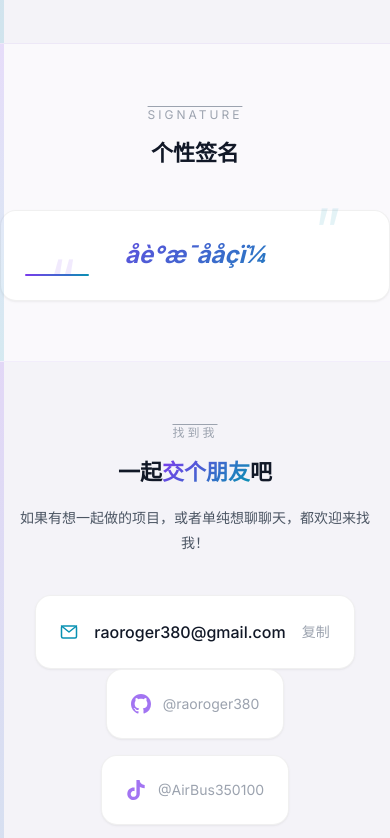
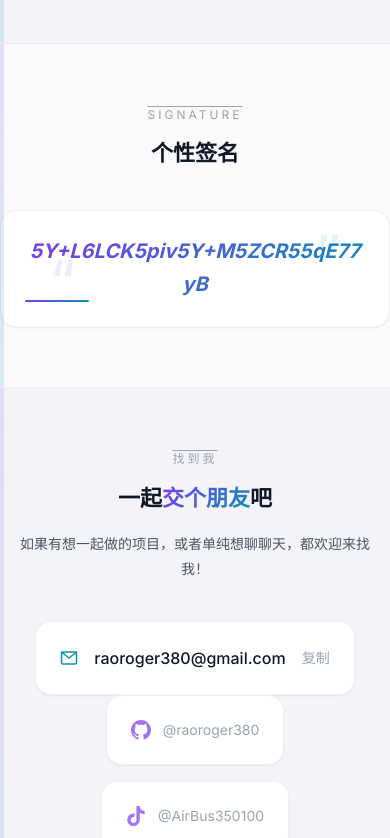
Before and after one commit to raoroger380/rogersite, a Next.js app: page / in a window 390 px wide. Shown: the part 4720-5558 px from the top of the page. Built offline with nearby package versions, Linux system fonts and the light colour scheme.

Commit message:
个性签名直接显示Base64，不解码

```diff
--- a/src/components/Signature.tsx
+++ b/src/components/Signature.tsx
@@ -1,20 +1,6 @@
 "use client";
 
-import { useEffect, useState } from "react";
-
-const ENCODED = "5Y+L6LCK5piv5Y+M5ZCR55qE77yB";
-
 export default function Signature() {
-  const [text, setText] = useState("");
-
-  useEffect(() => {
-    try {
-      setText(atob(ENCODED));
-    } catch {
-      setText("友谊是双向的！");
-    }
-  }, []);
-
   return (
     <section id="signature">
       <div className="section-container section-spacing">
@@ -31,12 +17,12 @@ export default function Signature() {
                 &ldquo;
               </div>
 
-              {/* 签名内容 */}
+              {/* 签名内容 — 直接显示Base64 */}
               <p
-                className="text-2xl md:text-3xl font-bold leading-relaxed gradient-text"
-                style={{ fontStyle: "italic" }}
+                className="text-xl md:text-2xl font-bold leading-relaxed gradient-text break-all"
+                style={{ fontStyle: "italic", wordBreak: "break-all" }}
               >
-                {text || "友谊是双向的！"}
+                5Y+L6LCK5piv5Y+M5ZCR55qE77yB
               </p>
 
               {/* 右引号 */}
```
